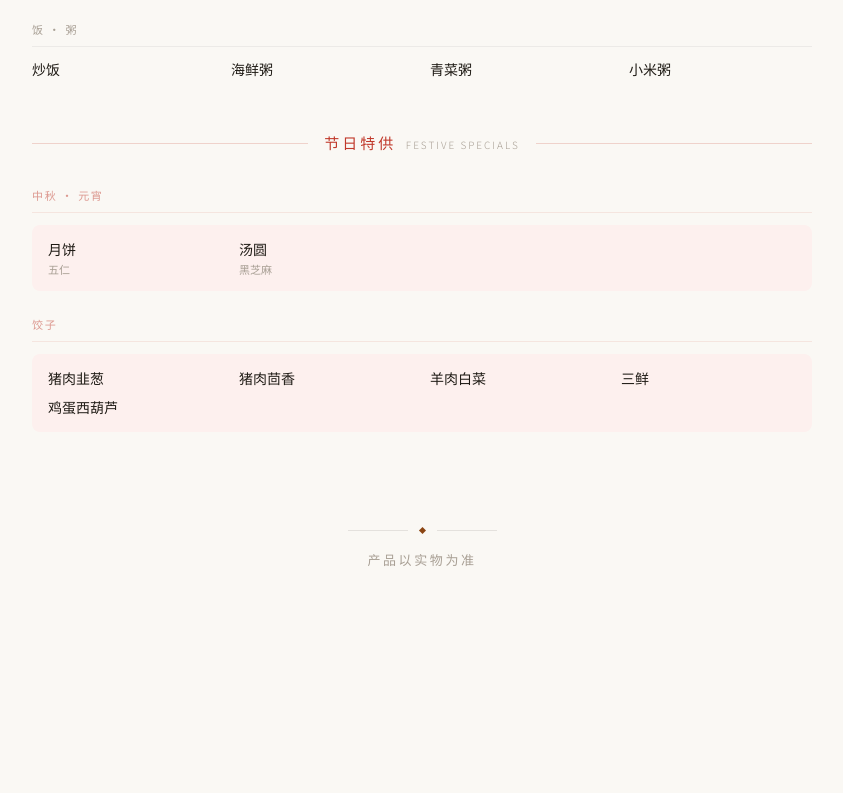
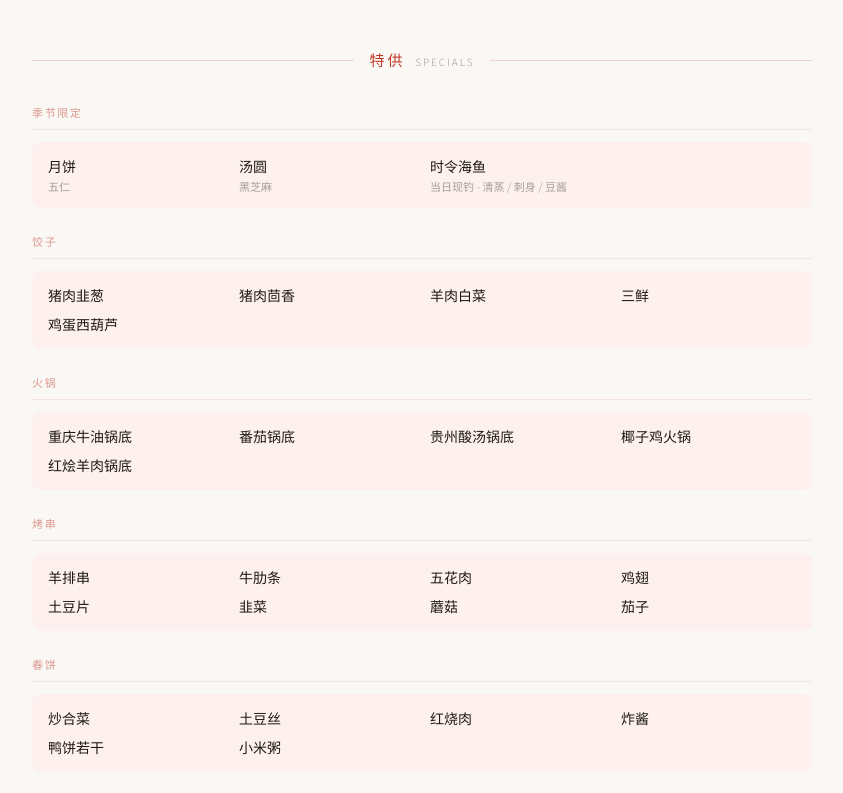
Before and after one commit to CodePointer/Home-Recipe, a plain HTML site: page index.html in a window 1280 px wide. Shown: the part 1967-2760 px from the top of the page, without its empty margins (218-1061 px from the left). Before the commit the page ends 2619 px from the top, so only its background shows below. Drawn offline with Linux system fonts and the light colour scheme.

Commit message:
refactor: update cold dishes section and add new seasonal items

```diff
--- a/index.html
+++ b/index.html
@@ -233,7 +233,7 @@
   </div>
 
   <!-- 冷盘 -->
-  <div class="section section-cold">
+  <div class="section">
     <div class="section-header">
       <div class="line"></div>
       <div>
@@ -267,17 +267,6 @@
     </div>
 
     <div class="subsection">
-      <div class="subsection-label">内蒙风味</div>
-      <div class="items-grid">
-        <div class="item">炖羊肉</div>
-        <div class="item">炖牛肉</div>
-        <div class="item">山药丸子</div>
-        <div class="item">猪骨头烩酸菜</div>
-        <div class="item">焖面<span class="item-note">排骨豆角 / 排骨酸菜 / 鸡腿豆角</span></div>
-      </div>
-    </div>
-
-    <div class="subsection">
       <div class="subsection-label">北京 · 天津风味</div>
       <div class="items-grid">
         <div class="item">红烧肉</div>
@@ -285,7 +274,6 @@
         <div class="item">酱爆三丁</div>
         <div class="item">炖肉烩菜</div>
         <div class="item">炒合菜</div>
-        <div class="item">春卷</div>
         <div class="item">醋溜土豆丝</div>
         <div class="item">炝炒豆芽<span class="item-note">花椒口味</span></div>
       </div>
@@ -307,11 +295,25 @@
     </div>
 
     <div class="subsection">
+      <div class="subsection-label">西北风味</div>
+      <div class="items-grid">
+        <div class="item">炖羊肉</div>
+        <div class="item">炖牛肉</div>
+        <div class="item">山药丸子</div>
+        <div class="item">猪骨头烩酸菜</div>
+        <div class="item">焖面<span class="item-note">排骨豆角 / 排骨酸菜 / 鸡腿豆角</span></div>
+        <div class="item">羊肉泡馍</div>
+        <div class="item">红烩羊排</div>
+      </div>
+    </div>
+
+    <div class="subsection">
       <div class="subsection-label">新疆风味</div>
       <div class="items-grid">
         <div class="item">大盘鸡<span class="item-note">配拌面</span></div>
         <div class="item">馕包肉</div>
         <div class="item">烤羊排 / 羊腿</div>
+        <div class="item">清炖羊汤<span class="item-note">选配麻酱蘸碟</span></div>
       </div>
     </div>
 
@@ -329,31 +331,23 @@
         <div class="item">宫保鸡丁</div>
         <div class="item">糖醋小排</div>
         <div class="item">可乐鸡翅</div>
-        <div class="item">红烩羊排</div>
         <div class="item">孜然羊肉炒茼蒿</div>
-        <div class="item">羊肉泡馍</div>
         <div class="item">葱烧豆腐</div>
         <div class="item">家常豆腐</div>
         <div class="item">芹菜炒豆干</div>
         <div class="item">西红柿炒蛋</div>
         <div class="item">荷塘小炒</div>
-        <div class="item">清炒时蔬<span class="item-note">生菜 / 小油菜 / 芥兰等</span></div>
+        <div class="item">时令蔬菜<span class="item-note">蒜蓉 / 清炒 / 白灼</span></div>
       </div>
     </div>
 
     <div class="subsection">
-      <div class="subsection-label">日式料理</div>
+      <div class="subsection-label">日韩料理</div>
       <div class="items-grid">
         <div class="item">咖喱鸡块</div>
         <div class="item">照烧鸡肉</div>
         <div class="item">日式肥牛饭</div>
         <div class="item">日式炸猪排</div>
-      </div>
-    </div>
-
-    <div class="subsection">
-      <div class="subsection-label">韩式料理</div>
-      <div class="items-grid">
         <div class="item">土豆脊骨汤</div>
         <div class="item">泡菜五花肉</div>
       </div>
@@ -427,22 +421,43 @@
     </div>
   </div>
 
+  <!-- 酒水 -->
+  <!-- <div class="section section-cold">
+    <div class="section-header">
+      <div class="line"></div>
+      <div>
+        <span class="section-title-zh">酒水</span>
+        <span class="section-title-en">Beverages</span>
+      </div>
+      <div class="line"></div>
+    </div>
+
+    <div class="subsection">
+      <div class="subsection-label">White / Rosé</div>
+      <div class="items-grid">
+        <div class="item">Tina Moscato<span class="item-note">Kies</span></div>
+        <div class="item">Cheers to you<span class="item-note">Kies | Sparkling Shriaz</span></div>
+      </div>
+    </div>
+  </div> -->
+
   <!-- 节日特供 -->
   <div class="section section-festive">
     <div class="section-header">
       <div class="line"></div>
       <div>
-        <span class="section-title-zh">节日特供</span>
-        <span class="section-title-en">Festive Specials</span>
+        <span class="section-title-zh">特供</span>
+        <span class="section-title-en">Specials</span>
       </div>
       <div class="line"></div>
     </div>
 
     <div class="subsection">
-      <div class="subsection-label">中秋 · 元宵</div>
+      <div class="subsection-label">季节限定</div>
       <div class="items-grid">
         <div class="item">月饼<span class="item-note">五仁</span></div>
         <div class="item">汤圆<span class="item-note">黑芝麻</span></div>
+        <div class="item">时令海鱼<span class="item-note">当日现钓 - 清蒸 / 刺身 / 豆酱 </span></div>
       </div>
     </div>
 
@@ -454,6 +469,43 @@
         <div class="item">羊肉白菜</div>
         <div class="item">三鲜</div>
         <div class="item">鸡蛋西葫芦</div>
+      </div>
+    </div>
+
+    <div class="subsection">
+      <div class="subsection-label">火锅</div>
+      <div class="items-grid">
+        <div class="item">重庆牛油锅底</div>
+        <div class="item">番茄锅底</div>
+        <div class="item">贵州酸汤锅底</div>
+        <div class="item">椰子鸡火锅</div>
+        <div class="item">红烩羊肉锅底</div>
+      </div>
+    </div>
+
+    <div class="subsection">
+      <div class="subsection-label">烤串</div>
+      <div class="items-grid">
+        <div class="item">羊排串</div>
+        <div class="item">牛肋条</div>
+        <div class="item">五花肉</div>
+        <div class="item">鸡翅</div>
+        <div class="item">土豆片</div>
+        <div class="item">韭菜</div>
+        <div class="item">蘑菇</div>
+        <div class="item">茄子</div>
+      </div>
+    </div>
+
+    <div class="subsection">
+      <div class="subsection-label">春饼</div>
+      <div class="items-grid">
+        <div class="item">炒合菜</div>
+        <div class="item">土豆丝</div>
+        <div class="item">红烧肉</div>
+        <div class="item">炸酱</div>
+        <div class="item">鸭饼若干</div>
+        <div class="item">小米粥</div>
       </div>
     </div>
   </div>
```
